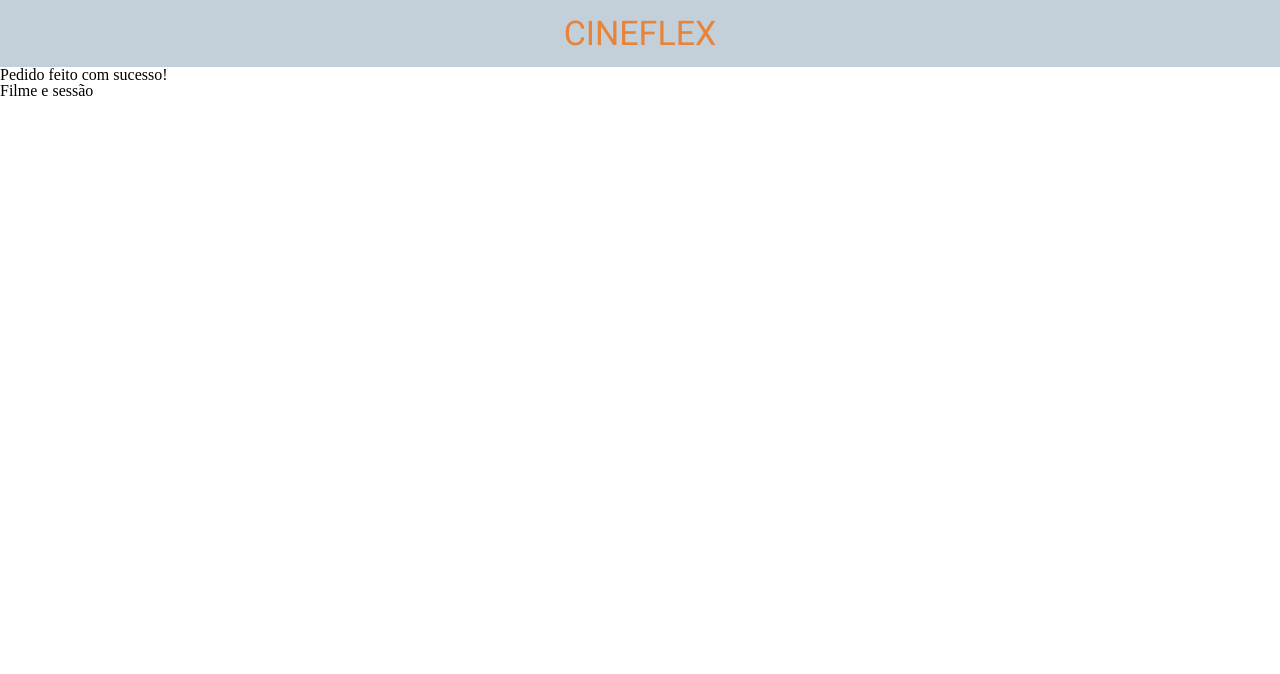
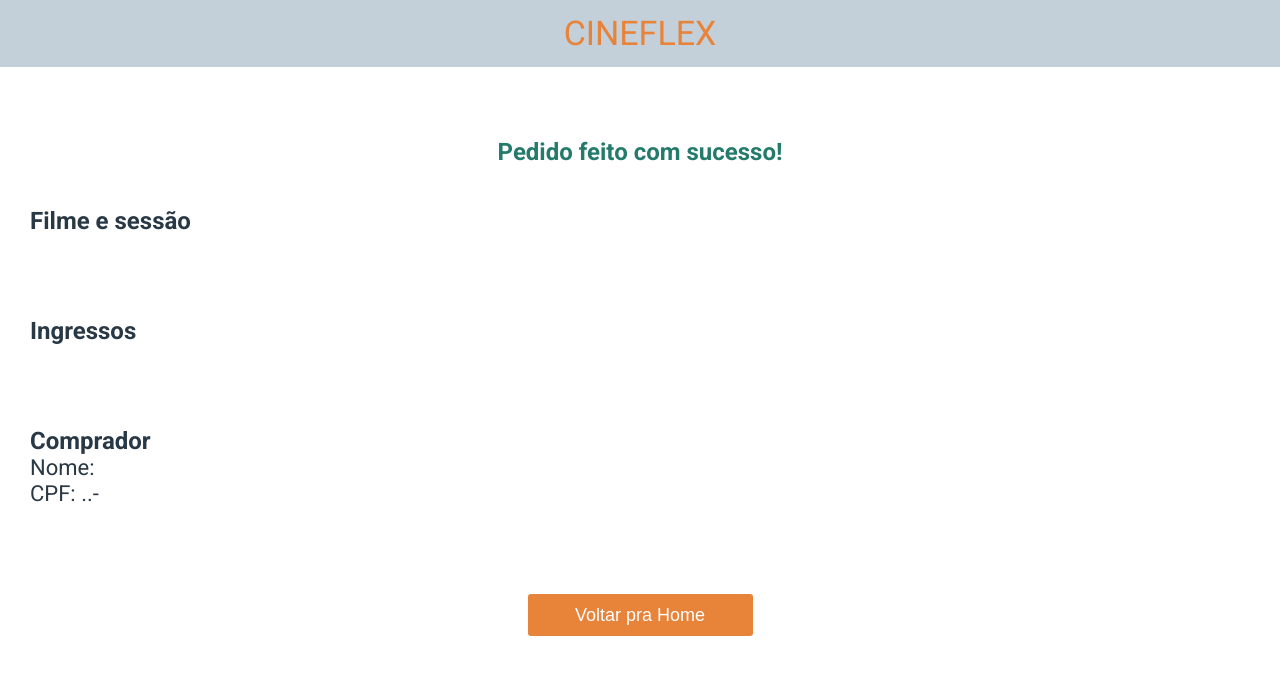
Before and after one commit to aabenjamim/Cineflex, a React (Create React App) app: page /sucesso in a window 1280 px wide. Shown: the top 674 px of the page. Built offline with nearby package versions, Linux system fonts and the light colour scheme.

Commit message:
versão final

```diff
--- a/src/components/App.js
+++ b/src/components/App.js
@@ -8,19 +8,38 @@ import { useState } from "react";
 
 export default function App() {
 
+  const [cadeira, setCadeira] = useState([])
   const [nome, setNome] = useState('')
   const [cpf, setCpf] = useState('')
+  const [numAssentos, setNumAssentos] = useState([])
+  const [escolhidos, setEscolhidos] = useState([])
+
 
   return (
     <BrowserRouter>
     <Topo/>
     <Routes>
       <Route path="/" element={<Inicio/>}/>
+
       <Route path="/sessoes/:idFilme" element={<Sessoes/>}/>
-      <Route path="/assentos/:idSessao" element={<Assentos
+
+      <Route path="/assentos/:idSessao" element={
+
+      <Assentos
       nome={nome} setNome={setNome} cpf={cpf} setCpf={setCpf}
+      numAssentos={numAssentos} setNumAssentos={setNumAssentos}
+      cadeira={cadeira} setCadeira={setCadeira}
+      escolhidos={escolhidos} setEscolhidos={setEscolhidos}
       />}/>
-      <Route path="/sucesso" element={<Sucesso nome={nome} cpf={cpf}/>}/>
+
+      <Route path="/sucesso" element={
+
+      <Sucesso
+      nome={nome} cpf={cpf} numAssentos={numAssentos}
+      cadeira={cadeira} setCadeira={setCadeira} setNome={setNome}
+      setCpf={setCpf} setEscolhidos={setEscolhidos} setNumAssentos={setNumAssentos}
+      />}/>
+
     </Routes>
   </BrowserRouter>
   );
--- a/src/pages/Assentos.js
+++ b/src/pages/Assentos.js
@@ -8,12 +8,11 @@ import Carregando from "../components/Carregando";
 
 export default function Assentos(props){
 
-    const {nome, setNome, cpf, setCpf} = props
+    const {nome, setNome, cpf, setCpf, numAssentos, setNumAssentos, cadeira, setCadeira,
+    escolhidos, setEscolhidos} = props
 
     const {idSessao} = useParams()
 
-    const [cadeira, setCadeira] = useState([])
-    const [escolhidos, setEscolhidos] = useState([])
     const navigate = useNavigate()
 
 
@@ -40,6 +39,7 @@ export default function Assentos(props){
         if(!escolhidos.includes(c.id)){
             if(c.isAvailable === true){
                 setEscolhidos([...escolhidos, c.id])
+                setNumAssentos([...numAssentos, c.name])
             }
             if(c.isAvailable === false){
                 alert('Esse assento não está disponível')
@@ -47,17 +47,20 @@ export default function Assentos(props){
             }
         }
         if(escolhidos.includes(c.id)){
-            console.log('velho', escolhidos)
             const remover = escolhidos.indexOf(c.id)
             const novaLista = [...escolhidos]
-            novaLista.splice(remover)
+            const novosAssentos = [...numAssentos]
+            novosAssentos.splice(remover, 1)
+            novaLista.splice(remover, 1)
             setEscolhidos([...novaLista])
+            setNumAssentos([...novosAssentos])
         }
     }
 
     function reservarAssentos (event) {
 		event.preventDefault();
 
+        if(escolhidos.length>0){
             const url = 'https://mock-api.driven.com.br/api/v8/cineflex/seats/book-many'
             const requisicao = axios.post(url , {
                 ids: escolhidos,
@@ -67,8 +70,11 @@ export default function Assentos(props){
 
             requisicao.then(() => navigate("/sucesso"))
         }
+        if(escolhidos.length===0){
+            alert('você não escolheu o assento!')
+        }
+    }
 
-    console.log('FORA', escolhidos)
     return(
         <Alinhamento>
             <EscolhaCadeiras>
--- a/src/pages/Sucesso.js
+++ b/src/pages/Sucesso.js
@@ -1,11 +1,107 @@
+import { useNavigate } from "react-router-dom"
+import styled from "styled-components"
+
 export default function Sucesso(props){
 
-    const {nome, cpf} = props
+    const {nome, cpf, numAssentos, cadeira, setCadeira, setNome, setCpf,
+    setEscolhidos, setNumAssentos} = props
+
+    const navigate = useNavigate()
+
+    function voltar(){
+        setCadeira([])
+        setCpf([])
+        setNome([])
+        setNumAssentos([])
+        setEscolhidos([])
+        navigate("/")
+    }
 
     return(
-        <>
-        <h1>Pedido feito com sucesso!</h1>
-        <p>Filme e sessão</p>
-        </>
+        <Parabens>
+            <div>
+                <h1>Pedido feito com sucesso!</h1>
+            </div>
+            <div>
+                <h2>Filme e sessão</h2>
+                <p>{cadeira.movie && cadeira.movie.title}</p>
+                <p>{cadeira.day && cadeira.day.date}  { cadeira.name && cadeira.name}</p>
+            </div>
+            <div>
+                <h2>Ingressos</h2>
+                    {numAssentos.map((n) =>
+                    <p>Assento {n}</p>)}
+            </div>
+            <div>
+                <h2>Comprador</h2>
+                <p>Nome: {nome}</p>
+                <p>CPF: {cpf && cpf[0]}{cpf && cpf[1]}{cpf && cpf[2]}.
+                {cpf && cpf[3]}{cpf && cpf[4]}{cpf && cpf[5]}.
+                {cpf && cpf[6]}{cpf && cpf[7]}{cpf && cpf[8]}-
+                {cpf && cpf[9]}{cpf && cpf[10]}</p>
+            </div>
+            <Centro>
+                <Home onClick={voltar}>Voltar pra Home</Home>
+            </Centro>
+        </Parabens>
     )
 }
+
+const Parabens = styled.div`
+    font-family: 'Roboto';
+    box-sizing: border-box;
+    display: flex;
+    flex-direction: column;
+    padding: 30px;
+    div{
+        height: 110px;
+    }
+    h1{
+        display: flex;
+        height: 110px;
+        justify-content: center;
+        font-weight: 700;
+        font-size: 24px;
+        line-height: 28px;
+        display: flex;
+        align-items: center;
+        text-align: center;
+        color: #247A6B;
+    }
+    h2{
+        font-weight: 700;
+        font-size: 24px;
+        line-height: 28px;
+        display: flex;
+        align-items: center;
+        color: #293845;
+    }
+    p{
+        font-weight: 400;
+        font-size: 22px;
+        line-height: 26px;
+        display: flex;
+        align-items: center;
+        color: #293845;
+    }
+`
+const Home = styled.button`
+    width: 225px;
+    height: 42px;
+    border-radius: 3px;
+    background-color: #E8833A;
+    border: none;
+    color: #FFFFFF;
+    font-size: 18px;
+    font-weight: 400;
+    display: flex;
+    align-items: center;
+    justify-content: center;
+    margin-bottom: 147px;
+    margin-top: 57px;
+`
+
+const Centro = styled.div`
+    display: flex;
+    justify-content: center;
+`
```
Also changed, not shown: src/pages/StyleAssentos.js (deleted, +0 -113 lines). Lines whose indentation alone changed are shown as unchanged.
